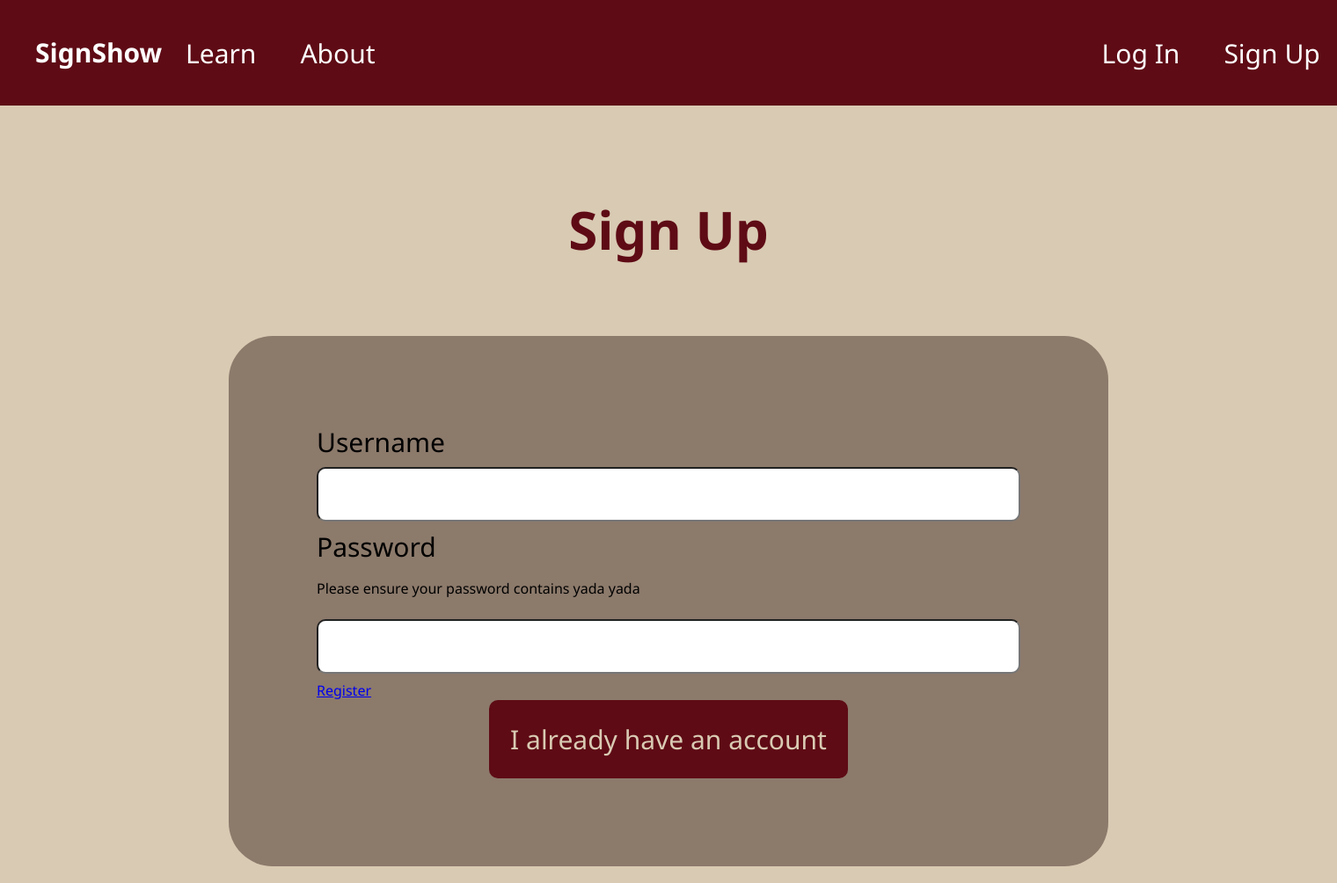
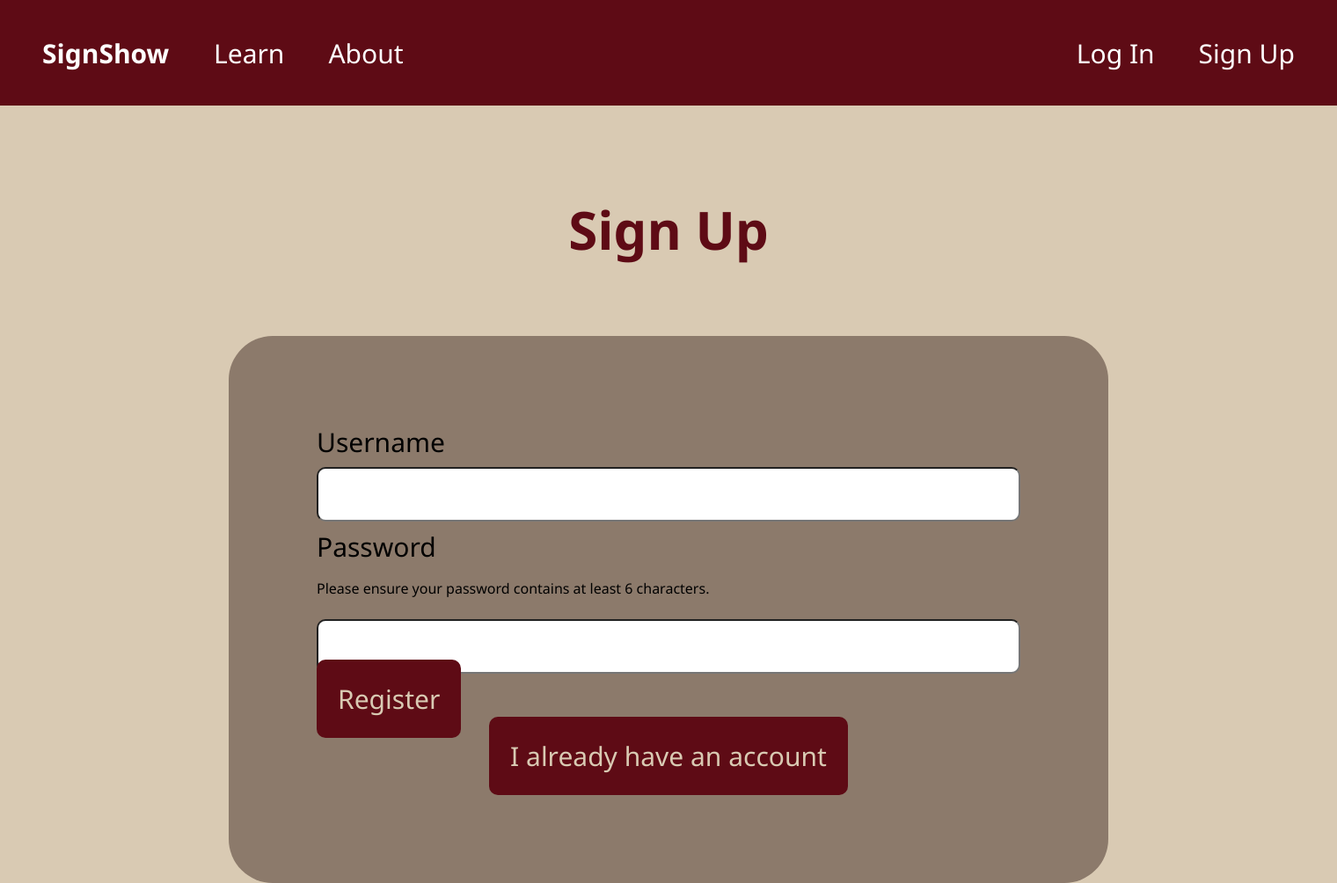
Before and after one commit to zed3538/signshow, a Flask app: page /signup in a window 1520 px wide. Shown: the whole page at 88% size. Run offline with Flask 3, Linux system fonts and the light colour scheme.

Commit message:
Buttons clickable now, optimised CSS for nav bar

```diff
--- a/app.py
+++ b/app.py
@@ -3,6 +3,9 @@ import sqlite3
 from livereload import server
 from werkzeug.security import generate_password_hash, check_password_hash
 from bs4 import BeautifulSoup
+
+
+soup = BeautifulSoup("<https://www.nzsl.nz/signs/search?tag=People+and+relationships>data<https://www.nzsl.nz/signs/search?tag=People+and+relationships>")
 
 app = Flask(__name__)
 app.config['SECRET_KEY'] = "SuperSecretKey"
--- a/static/styles.css
+++ b/static/styles.css
@@ -1,7 +1,19 @@
+*,
+*::before
+*::after {
+    margin: 0;
+    padding: 0;
+    box-sizing: border-box;
+}
+
 body {
     margin: 0px;
     font-family:'Segoe UI', Tahoma, Geneva, Verdana, sans-serif;
     background-color: rgb(217, 202, 179);
+}
+
+a {
+    text-decoration: none;
 }
 
 img {
@@ -18,16 +30,15 @@ img {
     align-items: center;
     position: sticky;
     top: 0;
+    justify-content: space-between;
 }
 
 .nav-primary {
     list-style: none;
-    margin: 0;
-    padding: 0;
     display: flex;
     gap: 50px;
     align-items: center;
-    flex: 1;
+    padding-left: 3rem;
 }
 
 .nav-primary li {
@@ -46,12 +57,11 @@ img {
 
 .nav-actions {
     list-style: none;
-    margin: 50rem;
     padding: 0;
     display: flex;
     gap: 50px;
     align-items: center;
-    flex: 1;
+    padding-right: 3rem;
 }
 
 .nav-actions li {
@@ -71,7 +81,6 @@ img {
 .nav-inner {
     width: 100%;
     max-width: 1440px;
-    margin: 0 auto;
     padding: 0 20px;
     display: flex;
     align-items: center;
@@ -79,17 +88,11 @@ img {
 }
 
 .nav-logo {
-    flex: 0 0 auto;
     width: 145px;
-    line-height: 0.8;
     text-decoration: none;
     color: white;
     font-weight: 700;
     font-size: 30px;
-    display: grid;
-    grid-template-columns: auto auto;
-    column-gap: 2px;
-    align-items: center;
 }
 
 /* nav styling end */
@@ -115,7 +118,6 @@ h1 {
     display: flex;
     justify-content: center;
     align-items: center;
-    width: 100%;
 }
 
 .button a {
@@ -125,7 +127,6 @@ h1 {
     border-radius: 10px;
     background-color: rgb(94, 11, 21);
     padding: 1.5rem;
-    margin: 0 auto;
 }
 
 .button a:hover {
@@ -204,6 +205,20 @@ label[for=username], label[for=password] {
     font-size: 30px;
 }
 
+.submit a {
+    color: rgb(217, 202, 179);
+    text-decoration: none;
+    font-size: 30px;
+    border-radius: 10px;
+    background-color: rgb(94, 11, 21);
+    padding: 1.5rem;
+    margin: 0 auto;
+}
+
+.submit a:hover {
+    background-color: rgb(130, 50, 61);
+}
+
 /* info styling end*/
 
 .end h2 {
--- a/templates/nav.html
+++ b/templates/nav.html
@@ -1,17 +1,14 @@
 <nav class="site-nav">
-    <div class="nav-inner">
+    <ul class="nav-primary">
         <a href="/" class="nav-logo">
             <span class="logo-main">SignShow</span>
         </a>
+            <li><a href="/learn">Learn</a></li>
+            <li><a href="/about">About</a></li>
+    </ul>
 
-        <ul class="nav-primary">
-            <li><a href="/learn">Learn</a></li>
-            <li><a href="#">About</a></li>
-        </ul>
-
-        <div class="nav-actions">
+    <div class="nav-actions">
             <li><a href="/login" class="nav-login">Log In</a></li>
             <li><a href="/signup" class="nav-signup">Sign Up</a></li>
-        </div>
     </div>
 </nav>
--- a/templates/signup.html
+++ b/templates/signup.html
@@ -6,8 +6,9 @@
             <label for="username">Username</label>
             <input type="text" name="username">
             <label for="password">Password</label>
-            <p>Please ensure your password contains yada yada</p>
-            <input type="password" name="password">
+            <p>Please ensure your password contains at least 6 characters.</p>
+            <input type="password" name="password"
+                minlength="6" required>
             <div class="submit">
             <a href="/learn">Register</a>
             </div>
--- a/templates/terms.html
+++ b/templates/terms.html
@@ -1,4 +1,4 @@
-{% extends 'base.html'%}
+{% extends 'base.html' %}
 {% block content %}
 <p>hello</p>
 
```
Also changed, not shown: templates/info.html (+6 -2 lines).
